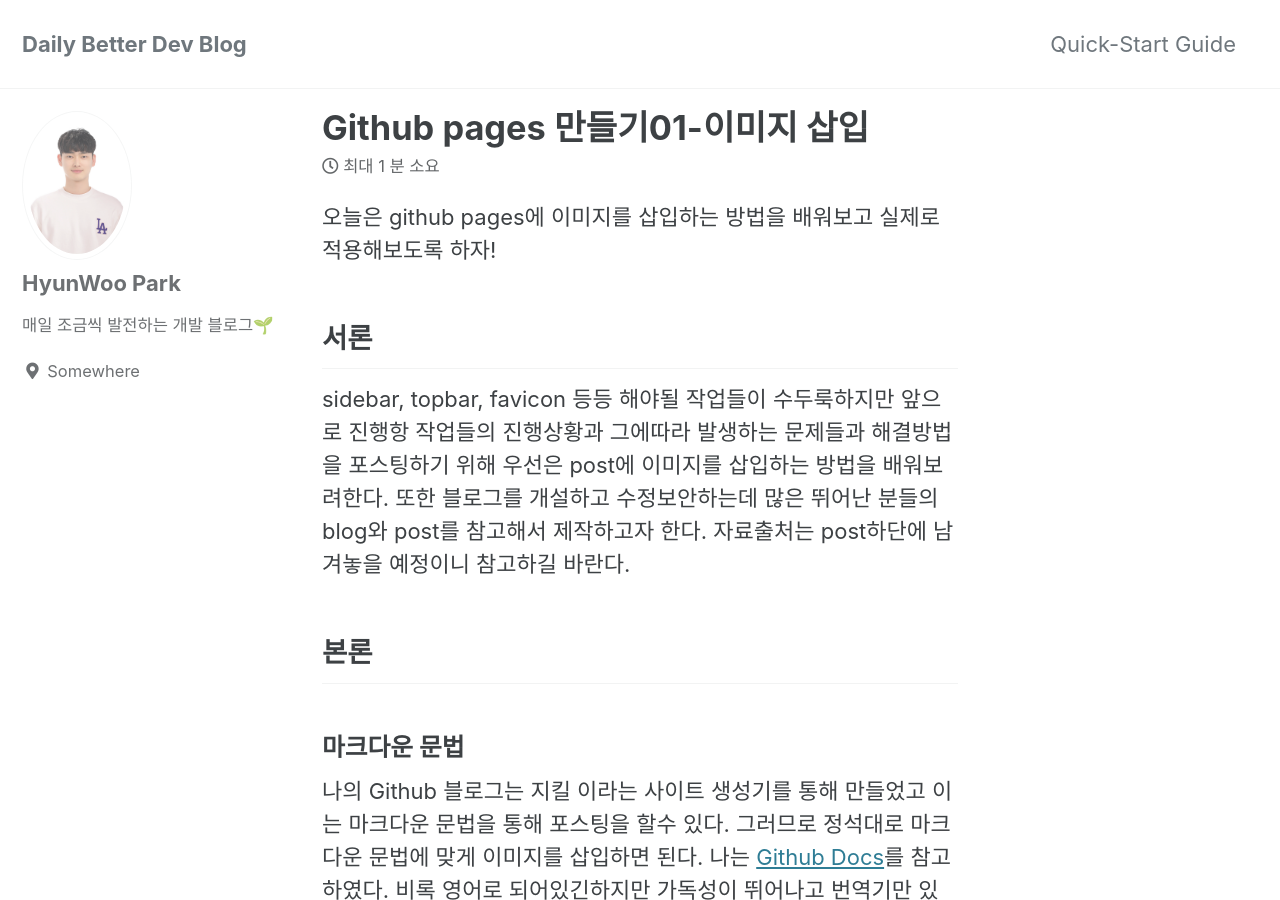
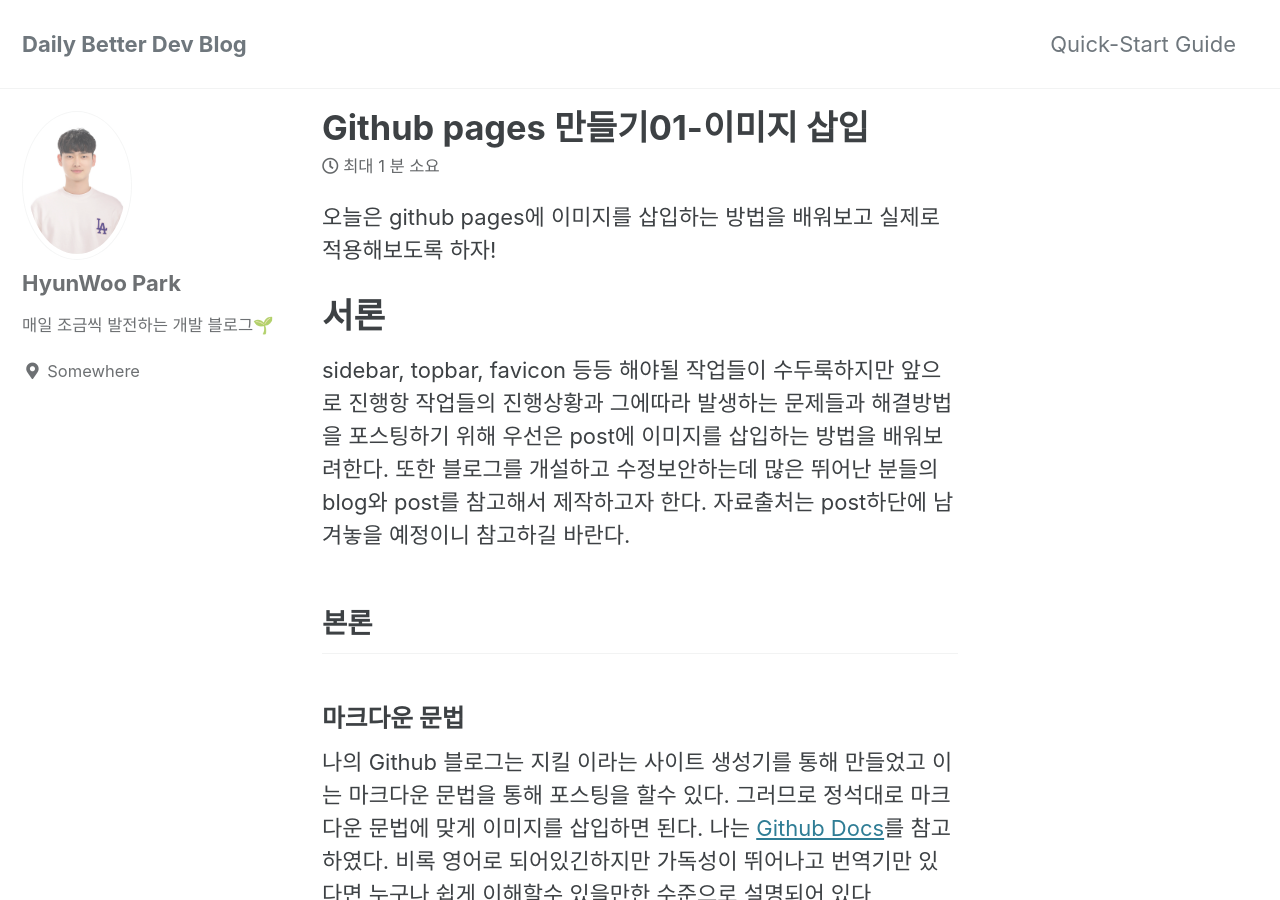
Before and after one commit to dailybetter/dailybetter.github.io, a Jekyll site: the page built from _posts/2022-03-29-blogmaking.md, in a window 1280 px wide and 900 px high. Built offline with Jekyll 4.4.1, drawn with Linux system fonts in a browser that asks for light colours; cached includes are drawn as plain includes.

```diff
--- a/_posts/2022-03-29-blogmaking.md
+++ b/_posts/2022-03-29-blogmaking.md
@@ -13,7 +13,7 @@ published: true
 ---
 오늘은 github pages에 이미지를 삽입하는 방법을 배워보고 실제로 적용해보도록 하자!
 
-## 서론
+# 서론
 
 sidebar, topbar, favicon 등등 해야될 작업들이 수두룩하지만 앞으로 진행항 작업들의 진행상황과
 그에따라 발생하는 문제들과 해결방법을 포스팅하기 위해 우선은 post에 이미지를 삽입하는 방법을 배워보려한다.
```
